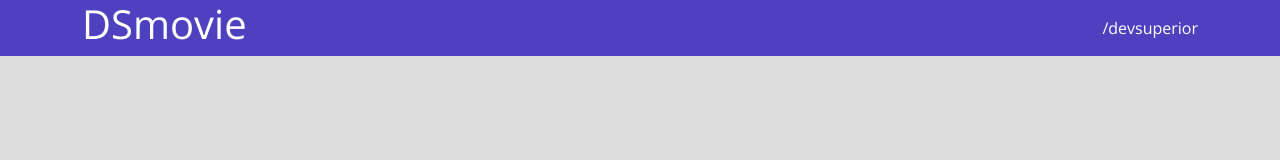
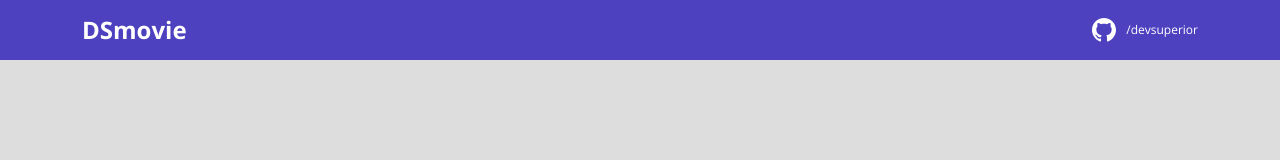
Before and after one commit to SidFJUNIOR/DSmovie, a plain HTML site: page index.html in a window 1280 px wide. Drawn offline with nearby package versions, Linux system fonts and the light colour scheme.

Commit message:
Barra superior PARTE 2

```diff
--- a/CSS/STYLES.CSS
+++ b/CSS/STYLES.CSS
@@ -1,12 +1,20 @@
 @import url('https://fonts.googleapis.com/css2?family=Open+Sans:wght@300;400;700&display=swap');
 
+:root {
+   --bg-gray: #ddd;
+   --color-primary:#4D41C0 ;
+   --white: #ffff;
+}
 *{
     box-sizing: border-box;
     font-family:'Open Sans',sans-serif ;
 }
+h1,h2,h3,h4,h5,h6{
+    margin: 0%;
+}
 
 html,body{
-    background-color: #ddd;
+    background-color: var(--bg-gray);
 }
 
 nav {
@@ -15,11 +23,31 @@ align-items: center;
 justify-content:space-between;
 }
 
+nav h1 {
+    font-size: 24px;
+    font-weight: 700;
+
+}
+nav a {
+    font-size: 12px;
+    font-weight: 400px; ;
+}
+
 header{
-    background-color: #4D41C0;
-    color:#FFFFFF ;
+    background-color: var(--color-primary);
+    color:var(--white) ;
+    height: 60px;
+    display: flex;
+    align-items: center;
 }
 a, a:hover{
     text-decoration: none;
     color: unset;
 }
+.dsmovie-contact-countainer{
+    display: flex;
+    align-items: center;
+}
+.dsmovie-contact-countainer img{
+    margin-right: 10px;
+}
--- a/index.html
+++ b/index.html
@@ -14,7 +14,11 @@
    <header>
        <nav class="container">
            <h1>DSmovie</h1>
-           <a href="https://github.com/devsuperior">/devsuperior</a>
+           <div class="dsmovie-contact-countainer">
+            <img src="img/github.svg" alt="github">
+            <a href="https://github.com/devsuperior">/devsuperior</a>
+           </div>
+
        </nav>
    </header>
 
```
Also changed, not shown: img/github.svg (added).
